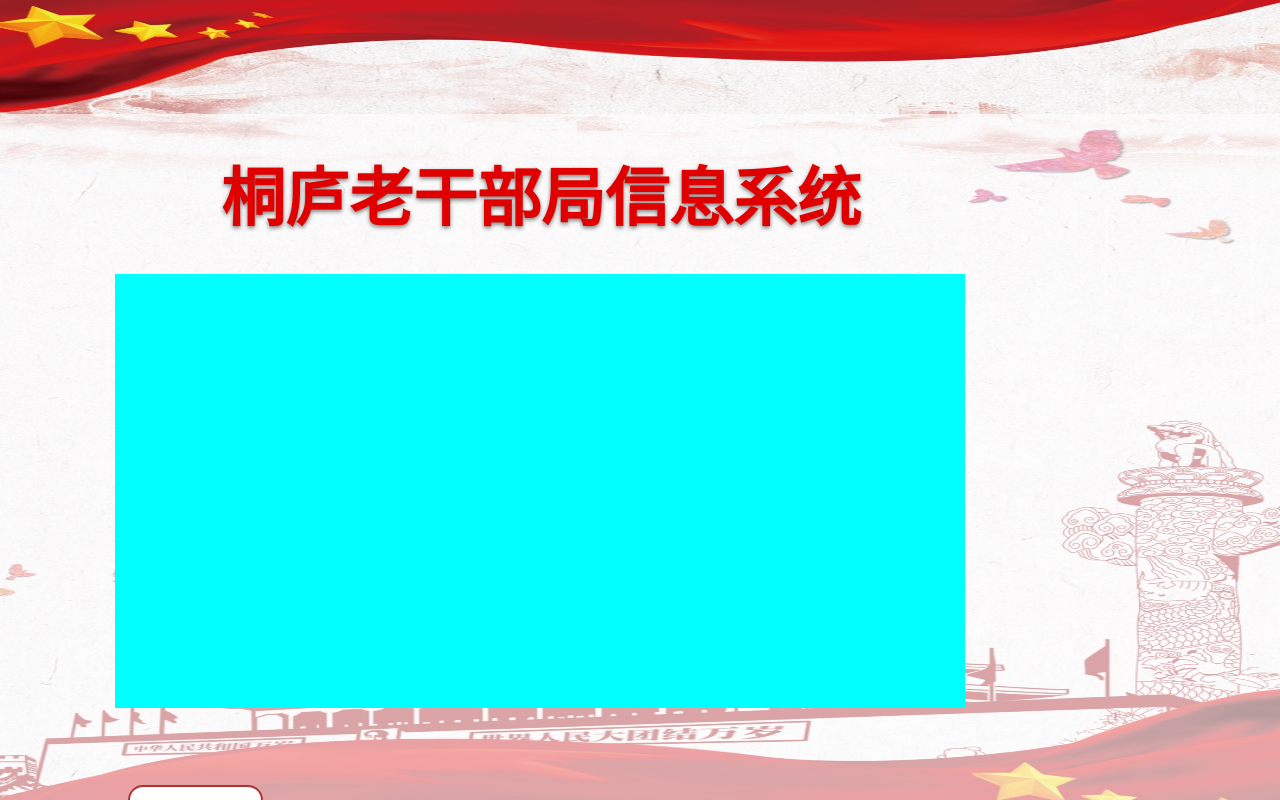
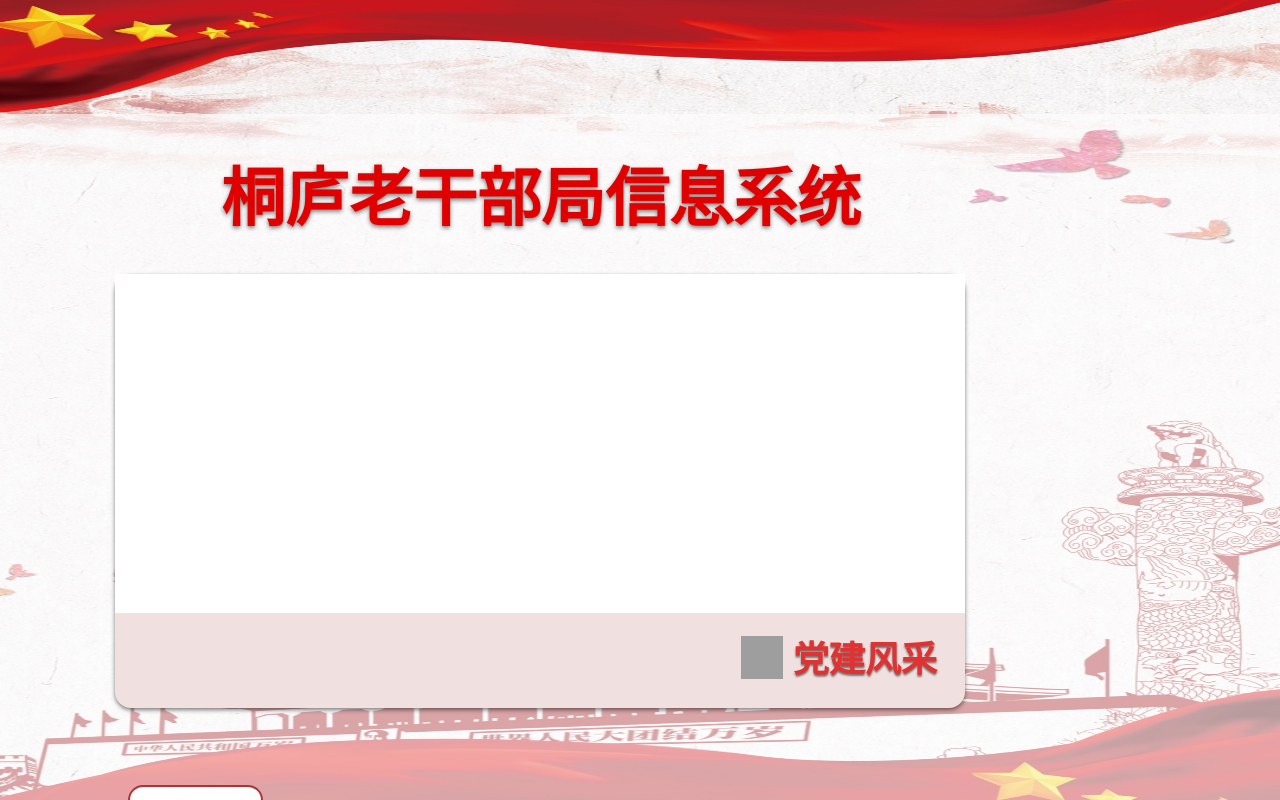
Before and after one commit to JFYAzong/frontend-learn-1, a Vue app: page /#/welcome in a window 1280 px wide. Shown: the top 800 px of the page. Built offline with nearby package versions, Linux system fonts and the light colour scheme; grey boxes are pictures that could not be loaded.

Commit message:
Update Welcome.vue

```diff
--- a/src/views/Welcome.vue
+++ b/src/views/Welcome.vue
@@ -1,10 +1,14 @@
 <template>
    <div class="global">
     <div class="tittle">桐庐老干部局信息系统</div>
+    <div class="swiper">
+        <div class="swiper_border"></div>
+        <div class="swiper_icon"></div>
+        <div class="swiper_text">党建风采</div>
+    </div>
     <div class="border_huodong">
         <div  class="icon_huodong"></div>
     </div>
-    <div class="swiper"></div>
     <div class="last"></div>
    </div>
 </template>
@@ -43,11 +47,46 @@ export default {
 }
 .swiper{
     position: absolute;
-    background-color: aqua;
     top: 274px;
     left: 115px;
     width: 850px;
     height: 434px;
+    background: #F0E0E0;
+    box-shadow: 0px 2px 4px 0px rgba(0,0,0,0.5000);
+    border-radius: 16px;
+}
+.swiper_border{
+    position: absolute;
+    top: 0;
+    left: 0;
+    bottom: 95px;
+    width: 850px;
+    height: 339px;
+    background: #FFFFFF;
+}
+.swiper_icon{
+    position: absolute;
+    background: url(../assets/icon.png);
+    background-size: 100% 100%;
+    width: 42px;
+    height: 43px;
+    top: 362px;
+    left: 626px;
+}
+.swiper_text{
+    position: absolute;
+    top: 361px;
+    left: 678px;
+    width: 144px;
+    height: 50px;
+    font-size: 36px;
+    font-family: PingFangSC-Semibold, PingFang SC;
+    font-weight: 600;
+    color: #E13131;
+    line-height: 50px;
+    text-shadow: 0px 2px 2px rgba(0,0,0,0.5000);
+    -webkit-background-clip: text;
+    /* -webkit-text-fill-color: transparent; */
 }
 .border_huodong{
     position: absolute;
```
